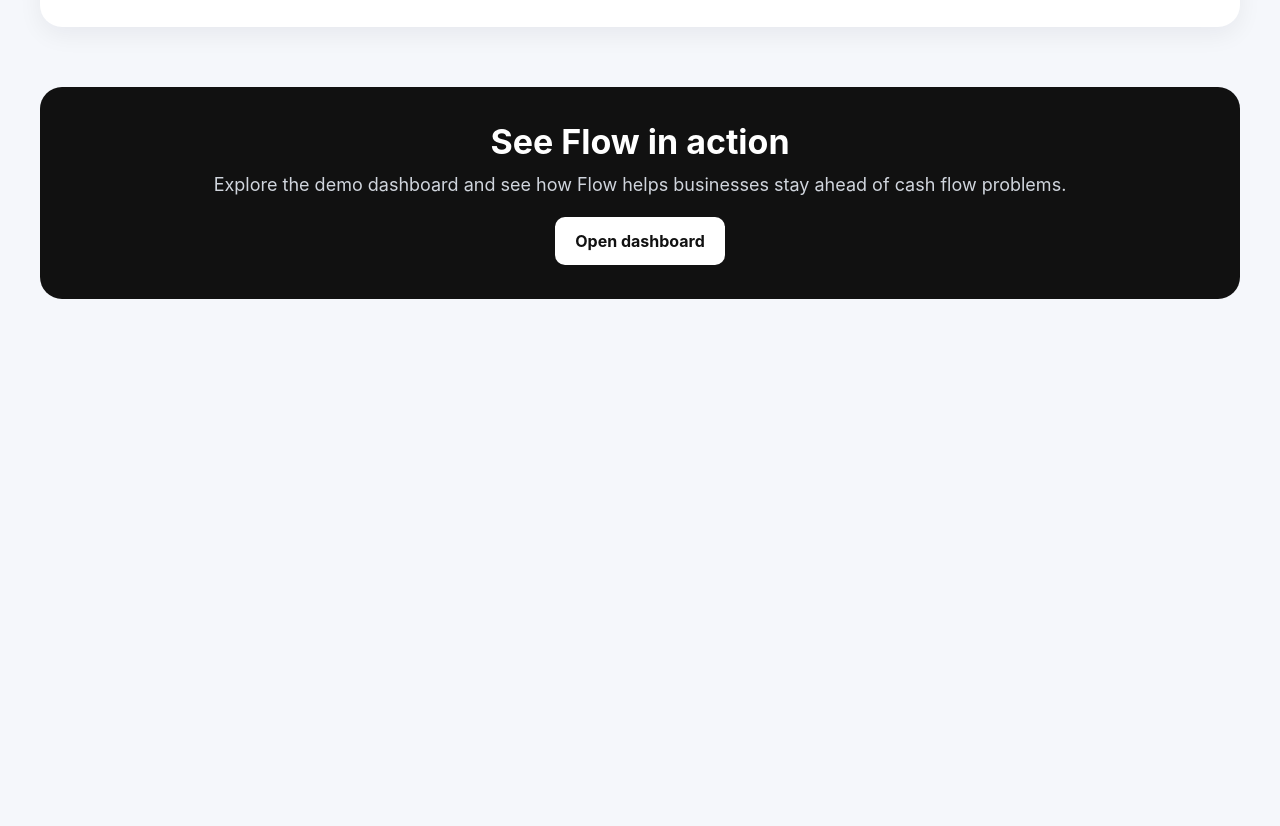
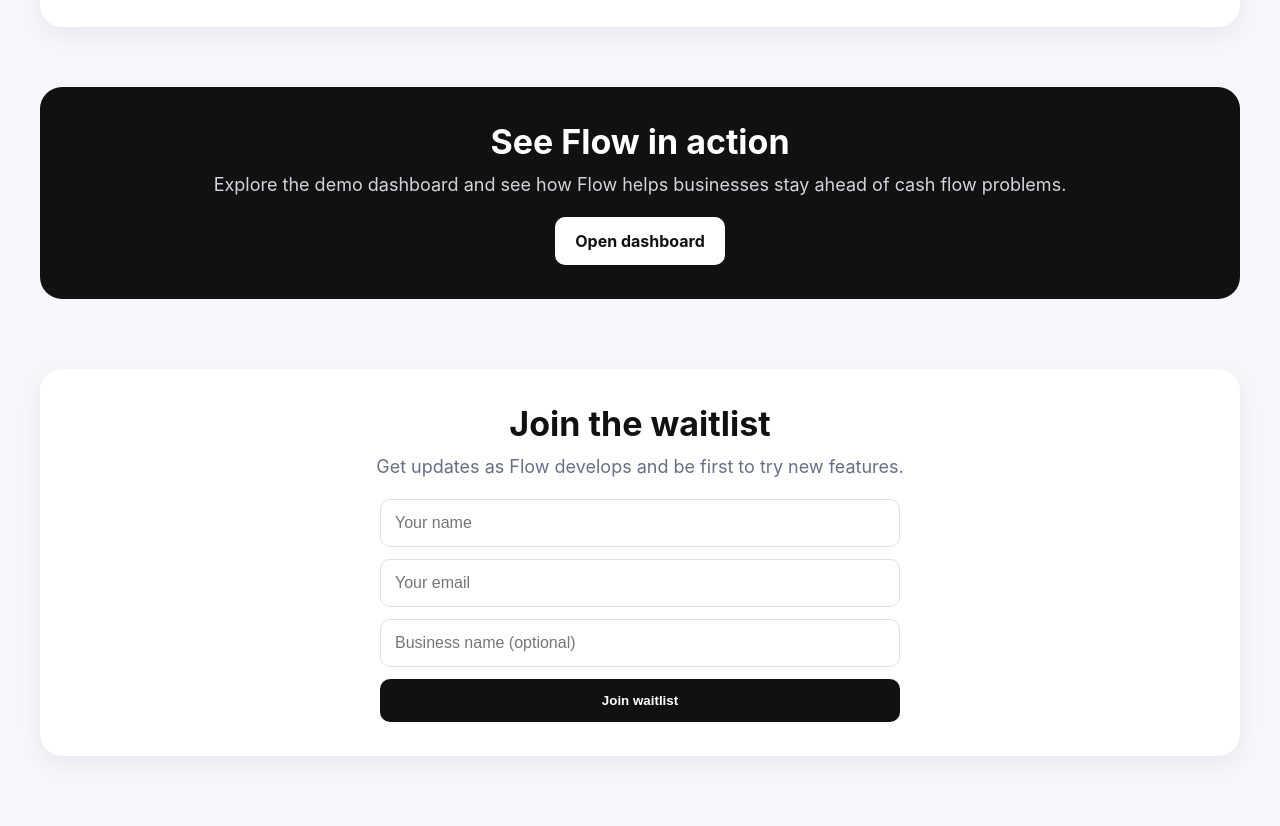
Before and after one commit to will12574-maker/flow-landing, a plain HTML site: page index.html in a window 1280 px wide. Shown: the part 1045-1871 px from the top of the page. Before the commit the page ends 1414 px from the top, so only its background shows below. Drawn offline with Linux system fonts and the light colour scheme.

Commit message:
Update index.html

```diff
--- a/index.html
+++ b/index.html
@@ -166,6 +166,58 @@
       </a>
     </div>
   </div>
+<div style="max-width:1200px; margin:0 auto; padding:0 24px 70px 24px;">
+  <div style="background:white; border-radius:22px; padding:34px; box-shadow:0 8px 24px rgba(16,24,40,0.06); text-align:center;">
+    <h2 style="margin:0 0 12px 0; font-size:34px;">Join the waitlist</h2>
+    <p style="margin:0 0 22px 0; color:#667085; font-size:18px;">
+      Get updates as Flow develops and be first to try new features.
+    </p>
 
+    <form onsubmit="joinWaitlist(event)" style="max-width:520px; margin:0 auto; display:grid; gap:12px;">
+      <input id="waitlistName" type="text" placeholder="Your name" style="padding:14px; border:1px solid #dbe2ea; border-radius:10px; font-size:16px;">
+      <input id="waitlistEmail" type="email" placeholder="Your email" style="padding:14px; border:1px solid #dbe2ea; border-radius:10px; font-size:16px;">
+      <input id="waitlistBusiness" type="text" placeholder="Business name (optional)" style="padding:14px; border:1px solid #dbe2ea; border-radius:10px; font-size:16px;">
+
+      <button type="submit" style="padding:14px 20px; background:#111; color:white; border:none; border-radius:10px; font-weight:700; cursor:pointer;">
+        Join waitlist
+      </button>
+    </form>
+
+    <div id="waitlistMessage" style="display:none; margin-top:18px; padding:14px 16px; border-radius:12px; background:#e8f7ee; color:#1f5130; max-width:520px; margin-left:auto; margin-right:auto;"></div>
+  </div>
+</div>
+
+<script>
+  function joinWaitlist(event) {
+    event.preventDefault();
+
+    const name = document.getElementById("waitlistName").value.trim();
+    const email = document.getElementById("waitlistEmail").value.trim();
+    const business = document.getElementById("waitlistBusiness").value.trim();
+    const message = document.getElementById("waitlistMessage");
+
+    if (!name || !email) {
+      message.style.display = "block";
+      message.style.background = "#fff4e5";
+      message.style.color = "#8a5b00";
+      message.innerText = "Please enter your name and email.";
+      return;
+    }
+
+    message.style.display = "block";
+    message.style.background = "#e8f7ee";
+    message.style.color = "#1f5130";
+    message.innerText =
+      "Thanks" +
+      (name ? ", " + name : "") +
+      ". You’re on the Flow waitlist" +
+      (business ? " from " + business : "") +
+      ".";
+
+    document.getElementById("waitlistName").value = "";
+    document.getElementById("waitlistEmail").value = "";
+    document.getElementById("waitlistBusiness").value = "";
+  }
+</script>
 </body>
 </html>
```
